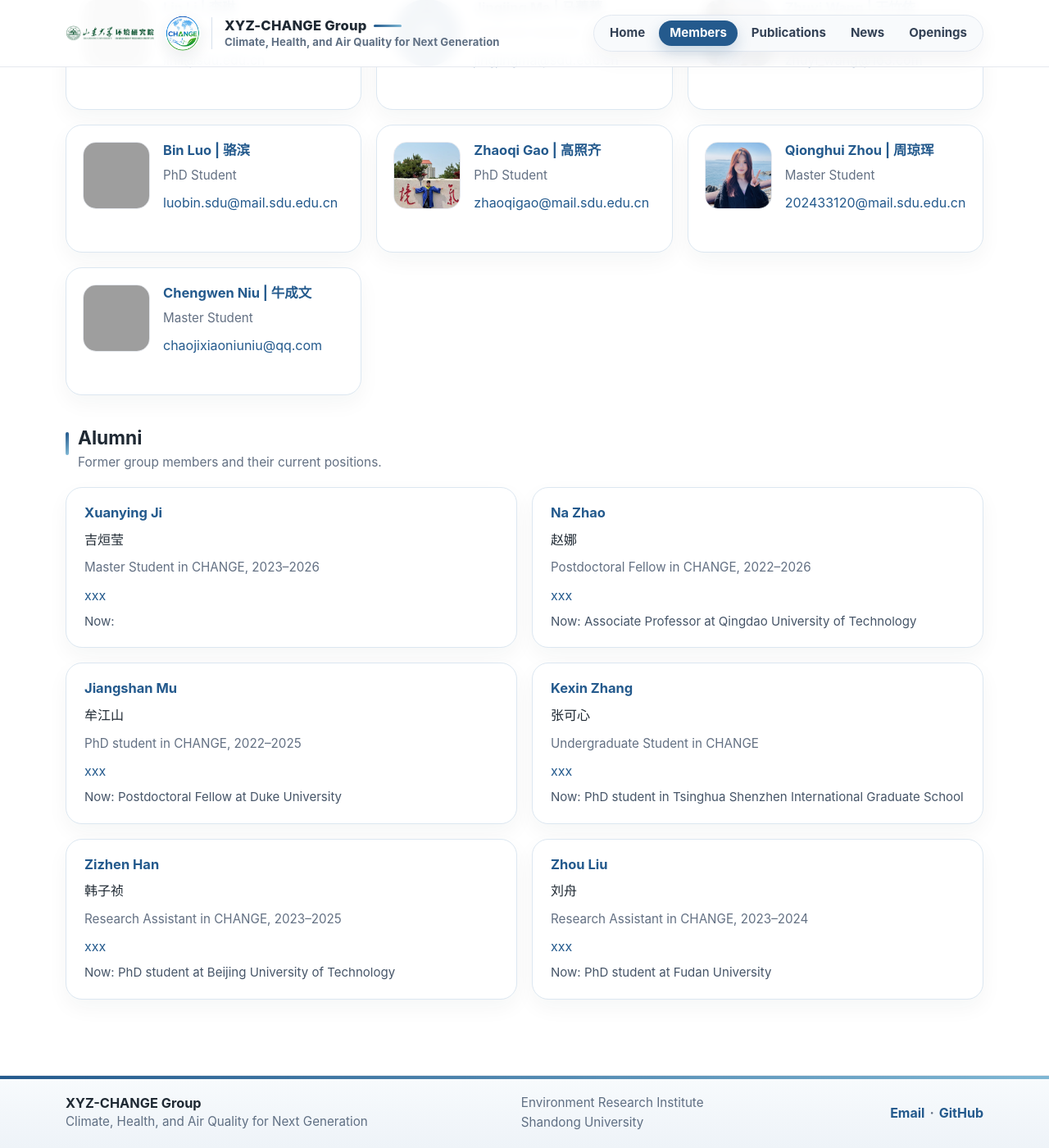
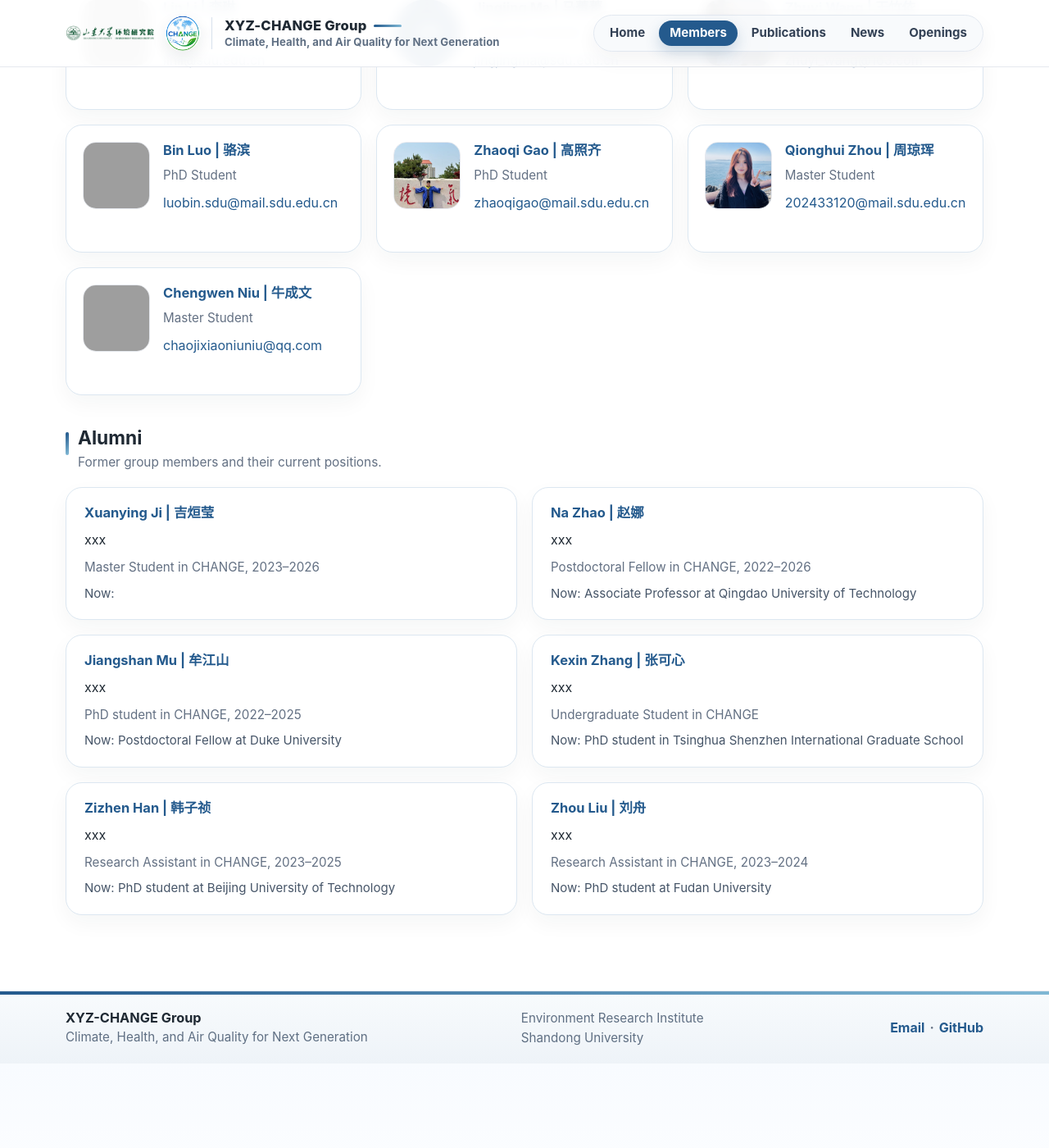
Before and after one commit to MuJSh/xyz_CHANGE, a Jekyll site: the page built from _pages/group-members.md, in a window 1280 px wide and 1400 px high, scrolled down 554 px, cut to the strip 0-1400 px from the top of the window. Shown: the whole strip at 82% size. Built offline with Jekyll 4.4.1, drawn with Linux system fonts in a browser that asks for light colours; after the commit the page ends 1851 px from its top, so only the background shows below that; grey boxes are pictures that could not be loaded.

Commit message:
Format alumni names and emails like member cards

```diff
--- a/_pages/group-members.md
+++ b/_pages/group-members.md
@@ -96,10 +96,17 @@ permalink: /group-members/
   <div class="alumni-card-grid">
   {% for member in site.data.members.alumni %}
     <div class="alumni-card">
-      <h3>{% if member.profile and member.profile != "" %}<a href="{{ member.profile }}">{{ member.name }}</a>{% else %}{{ member.name }}{% endif %}</h3>
-      {% if member.name_zh and member.name_zh != "" %}<p class="alumni-name-zh">{{ member.name_zh }}</p>{% endif %}
+      <h3>
+        {% if member.profile and member.profile != "" %}<a href="{{ member.profile }}">{{ member.name }}{% if member.name_zh and member.name_zh != "" %} | {{ member.name_zh }}{% endif %}</a>{% else %}{{ member.name }}{% if member.name_zh and member.name_zh != "" %} | {{ member.name_zh }}{% endif %}{% endif %}
+      </h3>
+      {% if member.email and member.email != "" %}
+        {% if member.email contains '@' %}
+          <p class="alumni-email"><a href="mailto:{{ member.email }}">{{ member.email }}</a></p>
+        {% else %}
+          <p class="alumni-email">{{ member.email }}</p>
+        {% endif %}
+      {% endif %}
       <p class="meta">{{ member.role }}</p>
-      {% if member.email and member.email != "" %}<p class="alumni-email"><a href="mailto:{{ member.email }}">{{ member.email }}</a></p>{% endif %}
       {% if member.now %}<p class="alumni-now">Now: {{ member.now }}</p>{% endif %}
     </div>
   {% endfor %}
```
